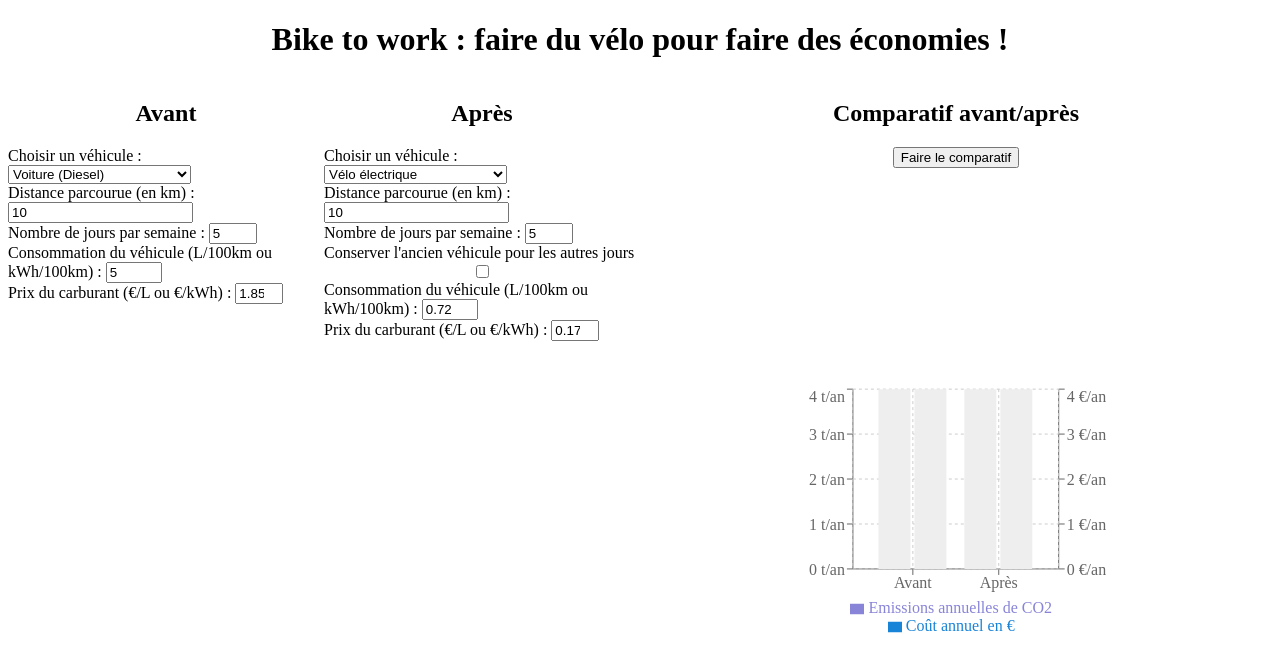
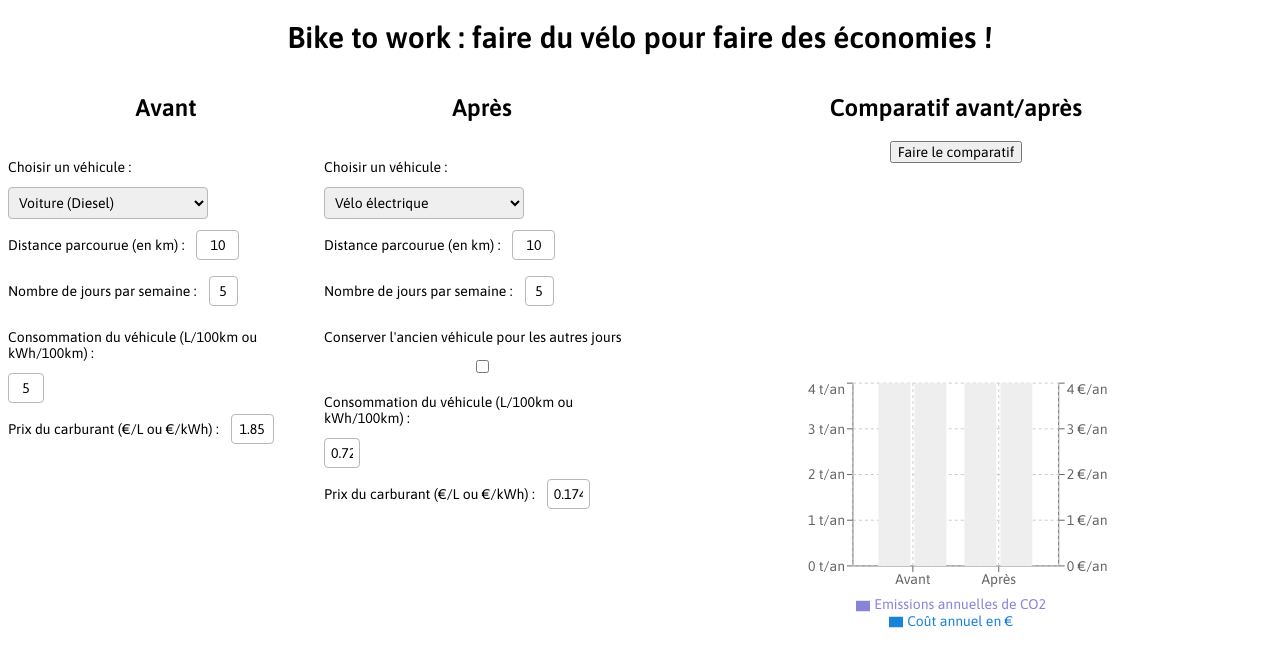
Before and after one commit to NicolasMazieres/bike-to-work, a React (Create React App) app: page / in a window 1280 px wide. Shown: the top 672 px of the page. Built offline with nearby package versions, Linux system fonts and the light colour scheme; no server answers.

Commit message:
Minor fix on InputNumber component + some CSS

```diff
--- a/src/components/InputNumber.tsx
+++ b/src/components/InputNumber.tsx
@@ -6,13 +6,20 @@ interface Props {
     min?: string;
     max?: string;
     initvalue?: string;
+    maxLength?: number;
 }
 
-function InputNumber({ setNumber, label, min = "", max = "", initvalue="0"}: Props) {
+function InputNumber({ setNumber, label, min = "", max = "", initvalue="0", maxLength=10}: Props) {
     const [value, setValue] = useState("0");
 
     function handleChange(e: React.ChangeEvent<HTMLInputElement>) {
-        setValue(e.target.value);
+        if (Number(e.target.value) > Number(max)){
+            setValue(max);
+        }
+        else if (Number(e.target.value) < Number(min)){
+             setValue(min);
+        }
+        else setValue(e.target.value);
     }
 
     useEffect(() => {
@@ -20,8 +27,11 @@ function InputNumber({ setNumber, label, min = "", max = "", initvalue="0"}: Pro
     }, [initvalue])
 
     useEffect(() => {
+        if (value.length > maxLength){
+            setValue(value.slice(0, maxLength));
+        }
         setNumber(Number(value));
-    }, [value, setNumber])
+    }, [value, setNumber, maxLength])
 
     return (
         <div>
--- a/src/components/NewVehicle.tsx
+++ b/src/components/NewVehicle.tsx
@@ -42,12 +42,12 @@ function NewVehicle(props: Props) {
             <h2>Après</h2>
             <div className="new-vehicle-body-container">
                 <SelectButton setName={setName} selectedName={name} />
-                <InputNumber setNumber={setDistance} label="Distance parcourue (en km)" min="0" initvalue="10" />
+                <InputNumber setNumber={setDistance} label="Distance parcourue (en km)" min="0" max="100" initvalue="10" />
                 <InputNumber setNumber={setDaysPerWeek} label="Nombre de jours par semaine" min="1" max="7" initvalue="5" />
                 <label htmlFor="check">Conserver l'ancien véhicule pour les autres jours</label>
                 <input type="checkbox" id="check" checked={props.isBoxChecked} onChange={handleChangeBox} />
-                <InputNumber setNumber={setConsommation} label="Consommation du véhicule (L/100km ou kWh/100km)" min="0" max="20" initvalue={initConsommationValue} />
-                <InputNumber setNumber={setPrice} label="Prix du carburant (€/L ou €/kWh)" min="0" max="5" initvalue={initFuelValue} />
+                <InputNumber setNumber={setConsommation} label="Consommation du véhicule (L/100km ou kWh/100km)" min="0" max="20" initvalue={initConsommationValue} maxLength={4}/>
+                <InputNumber setNumber={setPrice} label="Prix du carburant (€/L ou €/kWh)" min="0" max="100" initvalue={initFuelValue} maxLength={5} />
             </div>
         </div>
     )
--- a/src/components/OldVehicle.tsx
+++ b/src/components/OldVehicle.tsx
@@ -36,10 +36,10 @@ function OldVehicle(props: Props) {
             <h2>Avant</h2>
             <div className="old-vehicle-body-container">
                 <SelectButton setName={setName} selectedName={name} />
-                <InputNumber setNumber={setDistance} label="Distance parcourue (en km)" min="0" initvalue="10" />
+                <InputNumber setNumber={setDistance} label="Distance parcourue (en km)" min="0" max="100" initvalue="10" />
                 <InputNumber setNumber={setDaysPerWeek} label="Nombre de jours par semaine" min="1" max="7" initvalue="5" />
-                <InputNumber setNumber={setConsommation} label="Consommation du véhicule (L/100km ou kWh/100km)" min="0" max="20" initvalue={initConsommationValue} />
-                <InputNumber setNumber={setPrice} label="Prix du carburant (€/L ou €/kWh)" min="0" max="5" initvalue={initFuelValue} />
+                <InputNumber setNumber={setConsommation} label="Consommation du véhicule (L/100km ou kWh/100km)" min="0" max="20" initvalue={initConsommationValue} maxLength={4} />
+                <InputNumber setNumber={setPrice} label="Prix du carburant (€/L ou €/kWh)" min="0" max="100" initvalue={initFuelValue} maxLength={5} />
             </div>
         </div>
     )
--- a/src/index.css
+++ b/src/index.css
@@ -1,3 +1,10 @@
+@import url('https://fonts.googleapis.com/css2?family=Asap:wght@400;600&display=swap');
+
+* {
+    font-family: 'Asap', sans-serif;
+    font-size: 14px;
+}
+
 /* Layout (containers, etc.) */
 
 .body-container {
@@ -50,3 +57,33 @@
 h1, h2 {
     text-align: center;
 }
+
+h1 {
+    font-size: 30px;
+}
+
+h2 {
+    font-size: 24px;
+}
+
+input, select {
+    padding: 6px;
+    border: 1px solid rgb(184, 184, 184);
+    border-radius: 4px;
+  }
+
+input[type=number] {
+    text-align: center;
+}
+
+input[type=number]::-webkit-inner-spin-button,
+input[type=number]::-webkit-outer-spin-button {
+    -webkit-appearance: none;
+    -moz-appearance: none;
+    appearance: none;
+}
+
+label {
+    padding: 18px 12px 12px 0;
+    display: inline-block;
+  }
```
